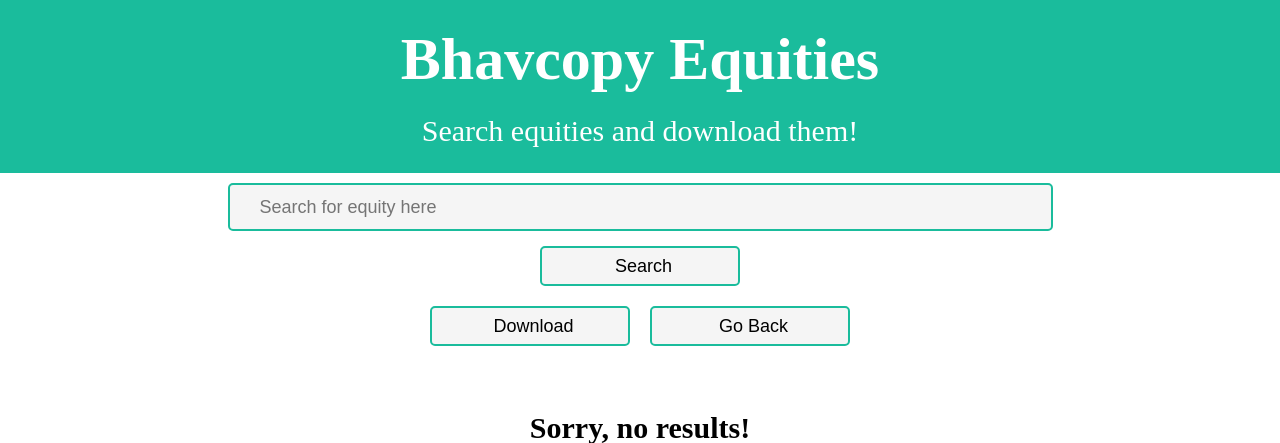
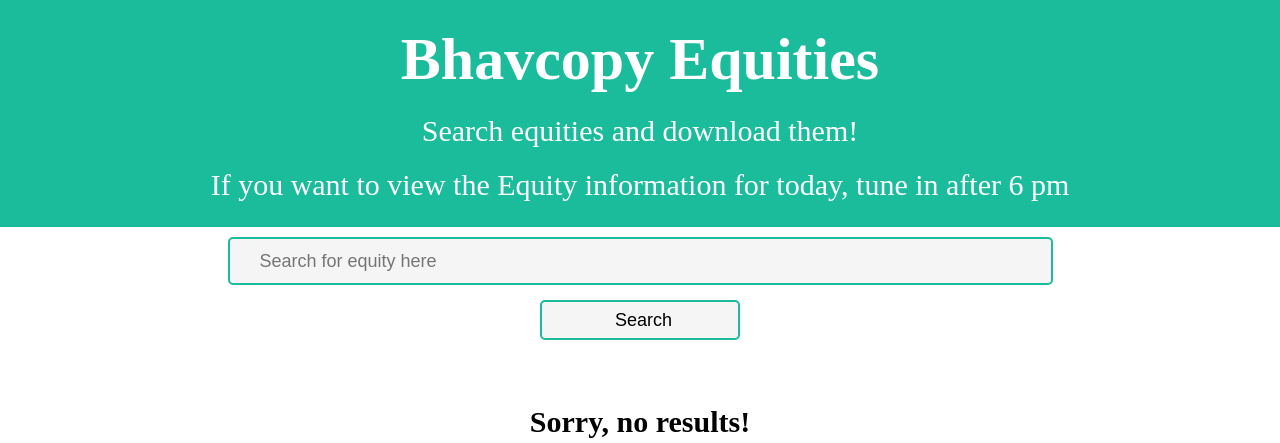
Before and after one commit to pranav1601/bhavcopy-equities, a Django app: page / in a window 1280 px wide. Shown: the top 443 px of the page. Run offline with Django 3.2, Linux system fonts and the light colour scheme; data that the repository does not hold is empty; parts of the project's set-up code (start-up, migrations or seed data) failed here and were passed over.

Commit message:
tweaked front end to show day of the data, conditional logic to display buttons

```diff
--- a/equity/templates/index.html
+++ b/equity/templates/index.html
@@ -11,6 +11,7 @@
             <div class="header">
                 <h1>Bhavcopy Equities</h1>
                 <p>Search equities and download them!</p>
+                <p>{{ text }}</p>
             </div>
             <form method="POST" class="search-form" enctype="multipart/form-data">
                 {% csrf_token %}
@@ -20,16 +21,20 @@
                 </div>
             </form>
             <div class="buttons-wrapper">
+                {% if found %}
                 <form action="/download">
                     <button class="button">Download</button>
                 </form>
+                {% endif %}
+                {% if search_page %}
                 <form action="/">
                     <button class="button">Go Back</button>
                 </form>
+                {% endif %}
             </div>
         </div>
         <div class="wrapper">
-            {% if found%}
+            <!-- {% if found%} -->
             <table>
                 <tr>
                     <th>Name</th>
@@ -39,7 +44,7 @@
                     <th>High</th>
                     <th>Low</th>
                 </tr>
-                {% for key,value in text.items%}
+                {% for key,value in dict.items%}
                 <tr>
                     <td>{{key}}</td>
                     {% for key2,value2 in value.items%}
@@ -48,9 +53,9 @@
                 </tr>
                 {% endfor %}
             </table>
-            {% else %}
+            <!-- {% else %} -->
             <h1 class="no-result">Sorry, no results!</2>
-            {% endif %}
+            <!-- {% endif %} -->
         </div>
     </body>
 </html>
--- a/equity/utils.py
+++ b/equity/utils.py
@@ -3,6 +3,7 @@ import os
 from pathlib import Path
 import redis
 import glob
+from datetime import datetime
 
 def redis_save():
     r=redis.StrictRedis(host="redis", port=6379, charset="utf-8", decode_responses=True)
@@ -37,3 +38,12 @@ def bhavcopy():
         curr_bhavcopy=file_name
     df=pd.read_csv(os.path.join(download_path,curr_bhavcopy))
     return df
+
+def text_util():
+    curr_time=datetime.now()
+    today=datetime.today().weekday()
+    if(today==6 or today==5):
+        return("You are looking at Friday's data")
+    if(curr_time.hour<18):
+        return('If you want to view the Equity information for today, tune in after 6 pm')
+    return('')
--- a/equity/views.py
+++ b/equity/views.py
@@ -4,7 +4,7 @@ from pathlib import Path
 from django.http.response import HttpResponse
 import mimetypes
 
-from .utils import redis_save,redis_search,bhavcopy
+from .utils import redis_save,redis_search,bhavcopy,text_util
 from .forms import searchForm
 
 # Create your views here.
@@ -14,21 +14,25 @@ def index(request):
     val=''
     equity_dict={}
     search=searchForm()
+    text_to_show=text_util()
     download_path = os.path.join(str(Path(__file__).resolve().parent), "downloads")
     filepath = os.path.join(download_path,'equities.csv')
     found=False
+    search_page=False
     if request.method == 'POST':
         search_value = request.POST['search_equity']
         val=search_value.strip().upper()
         if(len(val)>0):
             equity_dict=redis_search(val,filepath)
-        if(len(equity_dict)>0):
-            found=True
-        return render(request,'index.html',context={'text':equity_dict,'form':search,'found':found})
+            if(len(equity_dict)>0):
+                found=True
+        search_page=True
+        return render(request,'index.html',context={'dict':equity_dict,'form':search,'found':found,'text':text_to_show,'search_page':search_page})
+
     equity_dict=redis_search('',filepath)
     if(len(equity_dict)>0):
             found=True
-    return render(request,'index.html',context={'text':equity_dict,'form':search,'found':found})
+    return render(request,'index.html',context={'dict':equity_dict,'form':search,'found':found,'text':text_to_show,'search_page':search_page})
 
 def download_file(request):
     download_path = os.path.join(str(Path(__file__).resolve().parent), "downloads")
```
